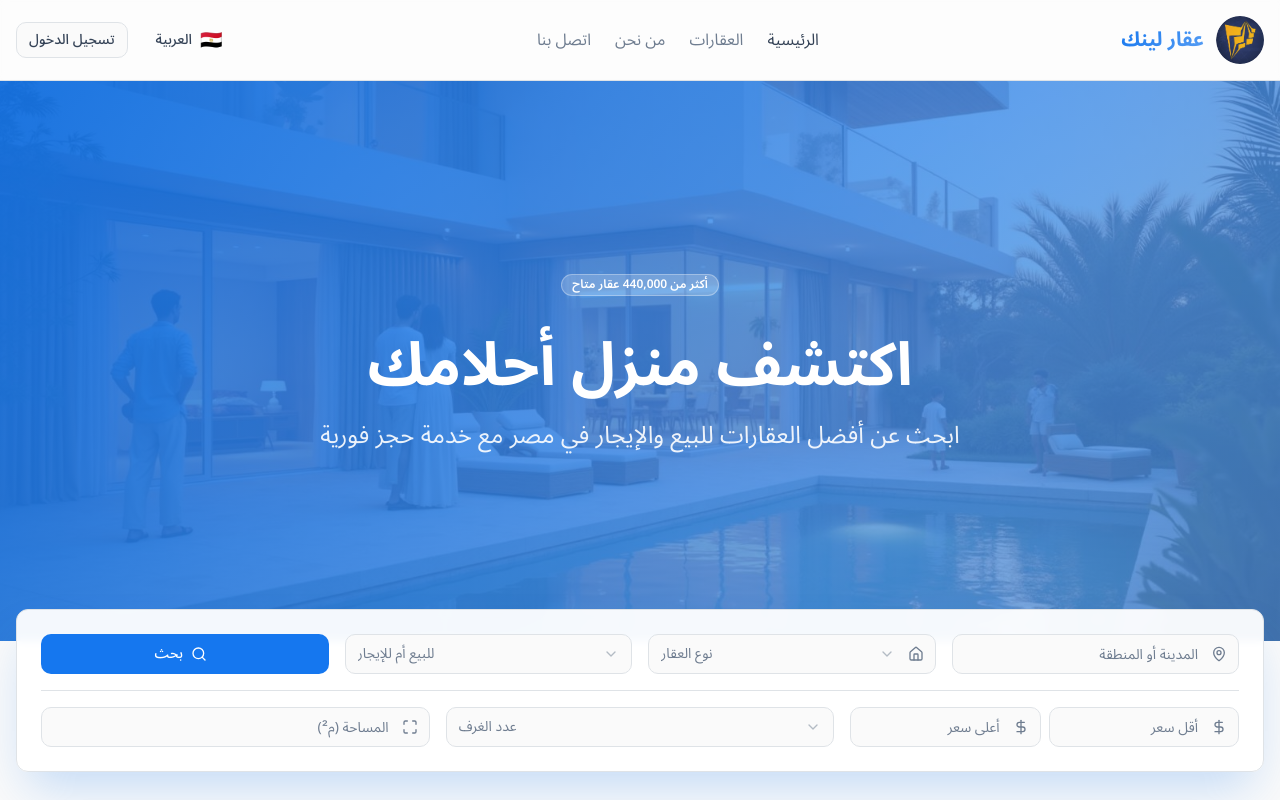
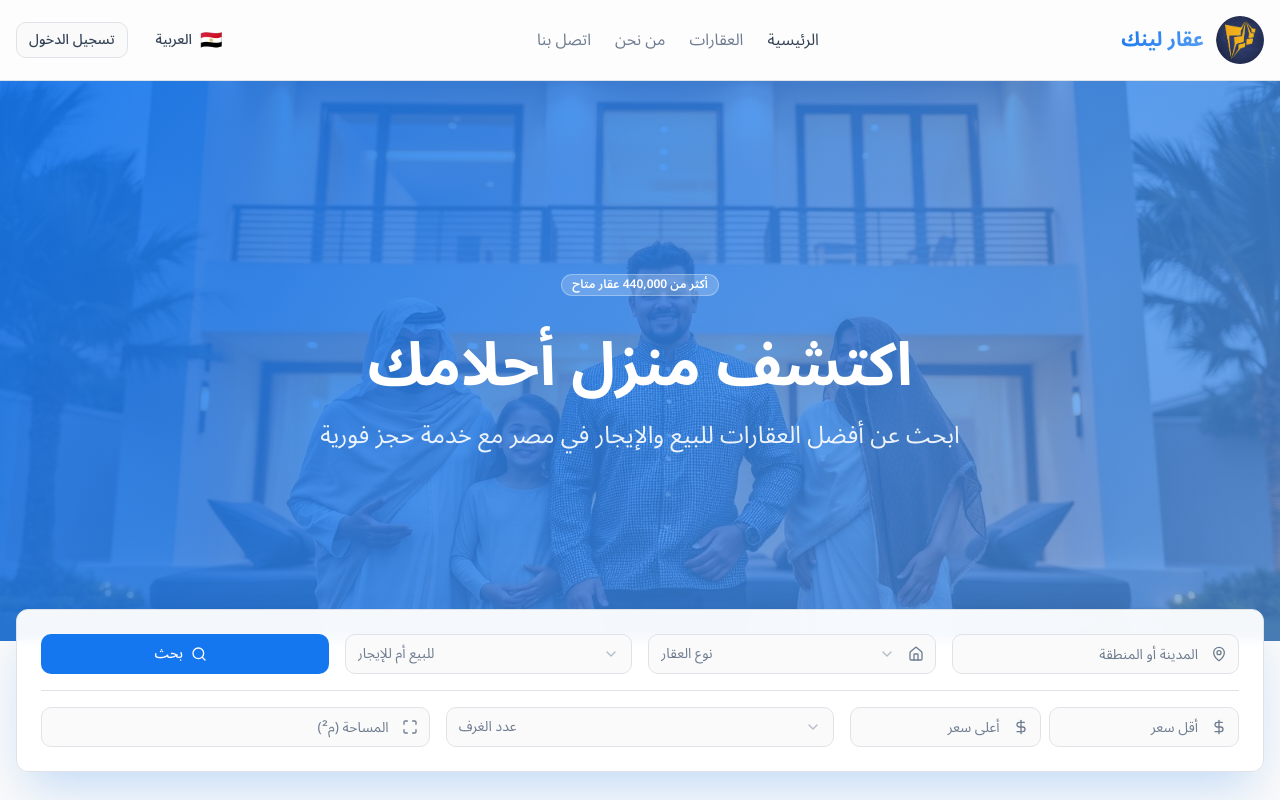
Before and after one commit to Merspire/bait-dar-app, a React (Vite) app: page / in a window 1280 px wide. Shown: the top 800 px of the page. Built offline with nearby package versions, Linux system fonts and the light colour scheme; the HTML template or start-up script is replaced by a standard one.

Commit message:
Fix: Resolve "heroImage is not defined" error

```diff
--- a/src/pages/Index.tsx
+++ b/src/pages/Index.tsx
@@ -5,8 +5,8 @@ import { SearchFilters } from "@/components/SearchFilters";
 import { PropertyCard, Property } from "@/components/PropertyCard";
 import { Badge } from "@/components/ui/badge";
 import { Users, Award, MapPin, Clock } from "lucide-react";
-import heroImage from "@/assets/hero-image.jpg";
 import logoImage from "@/assets/logo.png";
+import heroBg from "@/assets/hero-bg.jpg";
 
 const languages: Language[] = [
   { code: 'ar', name: 'العربية', flag: '🇪🇬' },
@@ -180,7 +180,7 @@ const Index = () => {
       <section className="relative min-h-[70vh] flex items-center justify-center overflow-hidden">
         <div
           className="absolute inset-0 bg-cover bg-center bg-no-repeat"
-          style={{ backgroundImage: `url(${heroImage})` }}
+          style={{ backgroundImage: `url(${heroBg})` }}
         />
         <div className="absolute inset-0 bg-gradient-overlay" />
 
```
Also changed, not shown: src/assets/hero-bg.jpg (added).
